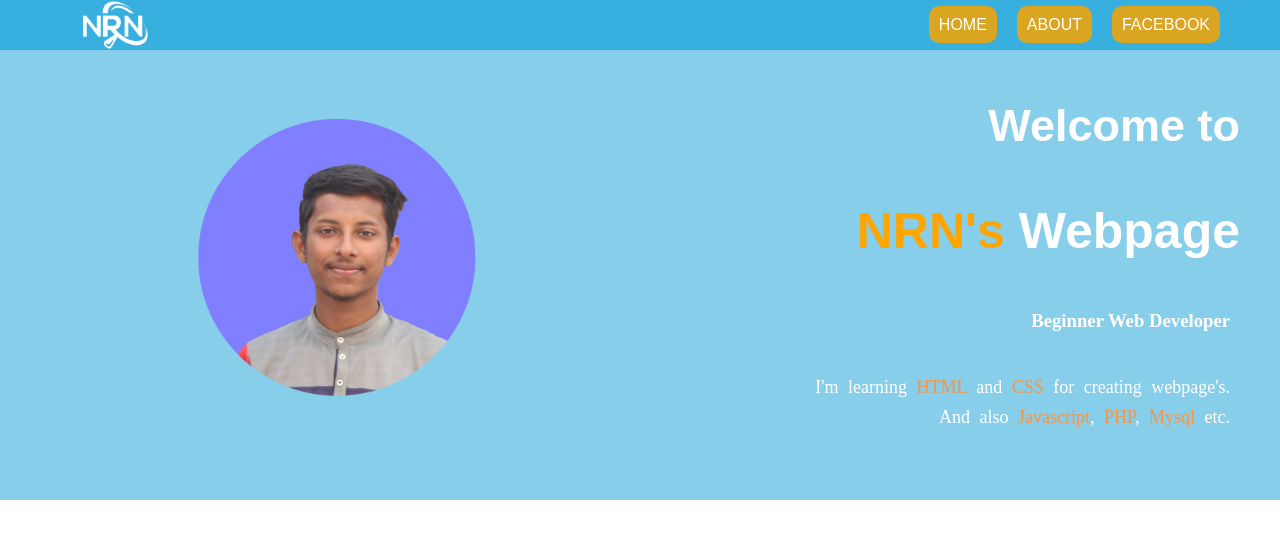
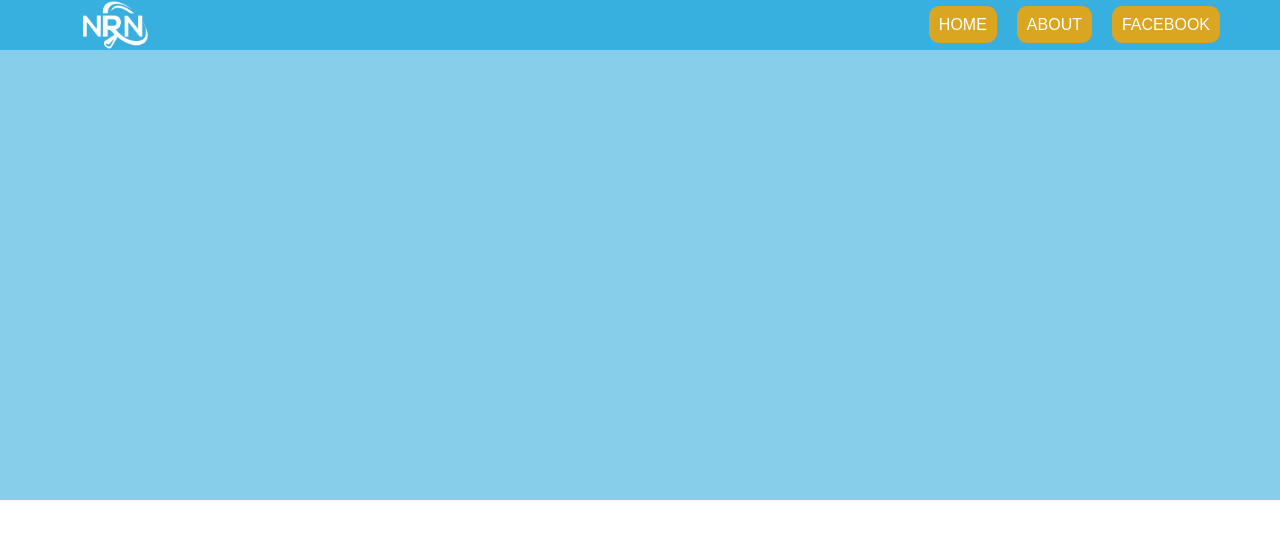
Before and after one commit to nrNaym/first-webpage, a plain HTML site: page index.html in a window 1280 px wide. Drawn offline with Linux system fonts and the light colour scheme.

Commit message:
first commit

```diff
--- a/index.html
+++ b/index.html
@@ -17,26 +17,6 @@
                 <li class="navitem"><a target="_blank" href="https://www.facebook.com/Pinicless">facebook</a></li>
             </ul>
         </nav>
-        <img class="profile" src="images/n2.png" alt="">
-
-
-
-        <div class="half-width">
-
-            <h1 class="welcome">Welcome to</h1>
-            <h1><span class="nrn-color">NRN's</span> <span class="webpage-text">Webpage</span></h1>
-
-
-            <h3><strong>Beginner Web Developer</strong></h3>
-
-            <p>I'm learning <a href="https://www.w3schools.com/html/" id="html" target="_blank" class="tags">HTML</a> and <a href="https://www.w3schools.com/css/" id="css" target="_blank" class="tags">CSS</a> for creating webpage's.<br>And also <a href="https://www.w3schools.com/js/" id="js" target="_blank" class="tags">Javascript</a>, <a href="https://www.w3schools.com/php/" id="php" target="_blank" class="tags">PHP</a>, <a href="https://www.w3schools.com/php/php_mysql_intro.asp" id="mysql"target="_blank" class="tags">Mysql</a> etc.</p>
-
-        </div>
-
-
-
-
-
     </header>
 </body>
 </html>
--- a/style.css
+++ b/style.css
@@ -41,85 +41,3 @@ header{
     left: 80px;
     display: flex;
 }
-.profile{
-    width: 50%;
-    position: absolute;
-    top: 30px;
-    left: 30px;
-}
-
-
-
-
-.half-width{
-    position: absolute;
-    text-align: right;
-    top: 50px;
-    right: 50px;
-}
-.welcome{
-    font-size: 45px;
-}
-h1{
-    font-size: 50px;
-    font-family: Arial, Helvetica, sans-serif;
-    color:white;
-    margin:10px;
-    margin-top: 50px;
-    width: 100%;
-
-}
-.nrn-color{
-    color:orange;
-}
-#html:hover{
-    text-decoration: none;
-    color:rgb(4, 0, 255);
-    font-size:25px;
-    transition: 0.3s;
-}
-#css:hover{
-    text-decoration: none;
-    color:rgb(0, 102, 255);
-    font-size:25px;
-    transition: 0.3s;
-}
-#js:hover{
-    text-decoration: none;
-    color:rgb(0, 60, 255);
-    font-size:20px;
-    transition: 0.3s;
-}
-#php:hover{
-    text-decoration: none;
-    color:rgb(4, 0, 255);
-    font-size:20px;
-    transition: 0.3s;
-}
-#mysql:hover{
-    text-decoration: none;
-    color:rgb(0, 81, 255);
-    font-size:20px;
-    transition: 0.3s;
-}
-.tags{
-    color:rgb(247, 148, 67);
-}
-p{
-    text-size-adjust: 100%;
-    font-size:large;
-    color:white;
-    margin-top: 20px;
-    padding-top: 20px;
-    word-spacing: 5px;
-    line-height: 30px;
-}
-a{
-    color: rgb(255, 136, 0);
-    transition: 0.3s;
-    text-decoration: none;
-}
-h3{
-    margin-top: 50px;
-    color: rgb(255, 255, 255);
-}
```
